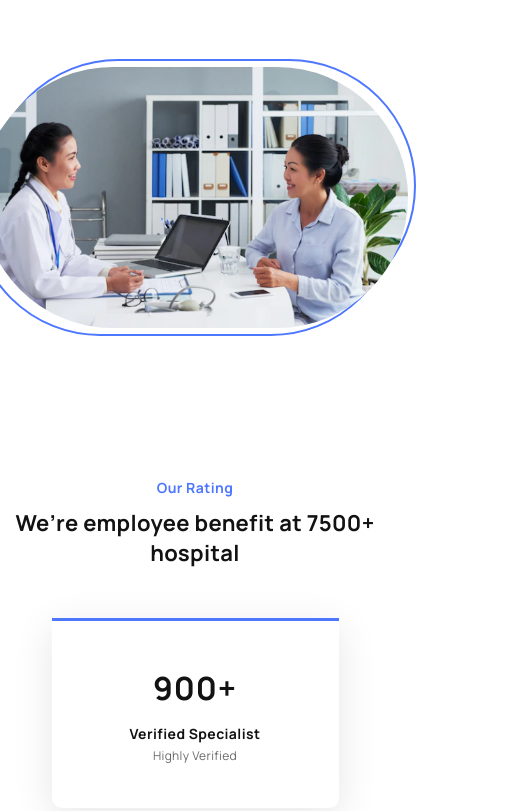
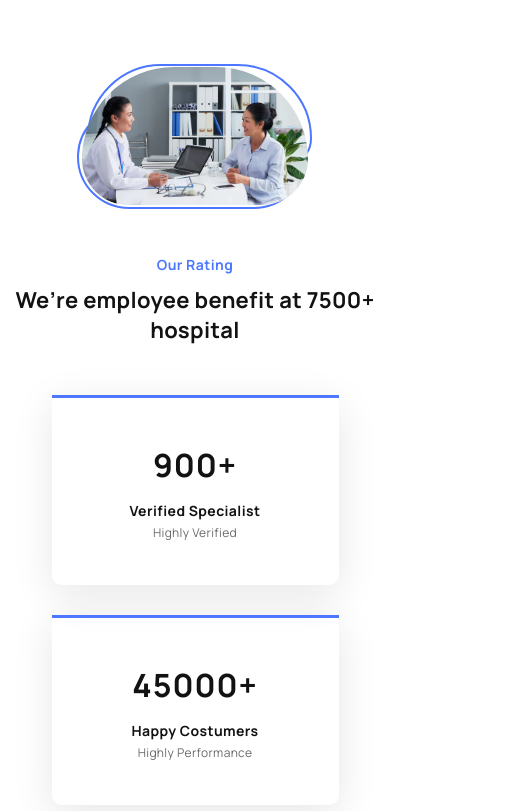
Before and after one commit to nazimajumaniyazova/HealhtyCarely-landing-page, a plain HTML site: page index.html in a window 390 px wide. Shown: the part 3150-3961 px from the top of the page, 505 px wide, since content can reach past the window. Drawn offline with Linux system fonts and the light colour scheme.

Commit message:
fix: minor responsive errors fixed

```diff
--- a/css/sass/components/_feedbacks.scss
+++ b/css/sass/components/_feedbacks.scss
@@ -38,9 +38,15 @@
         flex-wrap: wrap;
         gap: 30px;
         &::after {
-            height: 95%;
+            width: 120%;
+            height: 94%;
             top: -5%;
             left: -30%;
+        }
+    }
+    @include media-mobile-mini {
+        &::after {
+            width: 130%;
         }
     }
 }
@@ -74,6 +80,22 @@
             left: 30%;
         }
     }
+    @include media-mobile-small {
+        &::after {
+            width: 200px;
+            height: 165px;
+            top: 5%;
+            left: 25%;
+        }
+    }
+    @include media-mobile-mini {
+        &::after {
+            width: 200px;
+            height: 165px;
+            top: 5%;
+            left: 10%;
+        }
+    }
 }
 
 .feedback__image {
@@ -82,6 +104,10 @@
         width: 313px;
     }
     @include media-mobile {}
+    @include media-mobile-small {
+        width: 200px;
+    }
+    @include media-mobile-mini {}
 }
 
 .feedback__content {
@@ -103,6 +129,10 @@
     max-width: 535px;
     @include media-tablet {
         @include font($size: 2rem, $weight: 400, $height: 3rem, $spacing: 0.03em);
+    }
+    @include media-mobile {
+        max-width: 335px;
+        @include font($size: 1.6rem, $weight: 400, $height: 2.4rem, $spacing: 0.03em);
     }
 }
 
--- a/css/sass/components/_footer.scss
+++ b/css/sass/components/_footer.scss
@@ -37,6 +37,12 @@
         flex-basis: 100%;
         justify-content: space-between;
     }
+    @include media-mobile-small {
+        flex-wrap: wrap;
+        >.footer-menu__column {
+            flex-basis: 30%;
+        }
+    }
 }
 
 .footer-menu__title {
--- a/css/sass/components/_make-schedule.scss
+++ b/css/sass/components/_make-schedule.scss
@@ -62,7 +62,19 @@
         max-width: 526px;
     }
     @include media-mobile-small {
-        max-width: 426px;
+        max-width: 326px;
+        border-top-left-radius: 200px;
+        border-top-right-radius: 200px;
+        border-bottom-right-radius: 100px;
+        border-bottom-left-radius: 100px;
+        height: auto;
+    }
+    @include media-mobile-mini {
+        max-width: 226px;
+        border-top-left-radius: 200px;
+        border-top-right-radius: 200px;
+        border-bottom-right-radius: 100px;
+        border-bottom-left-radius: 100px;
         height: auto;
     }
 }
@@ -111,16 +123,42 @@ picture {
     }
     @include media-mobile-small {
         &::after {
-            top: -3%;
+            top: 20%;
             left: 2%;
-            width: 421px;
-            height: 250px;
+            width: 321px;
+            height: 150px;
+            border-top-left-radius: 200px;
+            border-top-right-radius: 200px;
+            border-bottom-right-radius: 100px;
+            border-bottom-left-radius: 100px;
         }
         &::before {
             bottom: -3%;
             left: -2%;
-            width: 421px;
-            height: 250px;
+            width: 321px;
+            height: 150px;
+        }
+    }
+    @include media-mobile-mini {
+        &::after {
+            top: -2%;
+            left: 2%;
+            width: 221px;
+            height: 100px;
+            border-top-left-radius: 250px;
+            border-top-right-radius: 250px;
+            border-bottom-right-radius: 100px;
+            border-bottom-left-radius: 100px;
+        }
+        &::before {
+            bottom: -3%;
+            left: -2%;
+            width: 225px;
+            height: 100px;
+            border-top-left-radius: 250px;
+            border-top-right-radius: 250px;
+            border-bottom-right-radius: 250px;
+            border-bottom-left-radius: 250px;
         }
     }
 }
--- a/css/sass/components/_rating.scss
+++ b/css/sass/components/_rating.scss
@@ -1,5 +1,15 @@
 .rating {
     padding-top: 150px;
+    @include media-tablet {}
+    @include media-mobile {
+        padding-top: 100px;
+    }
+    @include media-mobile-small {
+        padding-top: 80px;
+    }
+    @include media-mobile-mini {
+        padding-top: 50px;
+    }
 }
 
 .rating__wrapper {}
```
Also changed, not shown: css/style.css, 1 other file.
